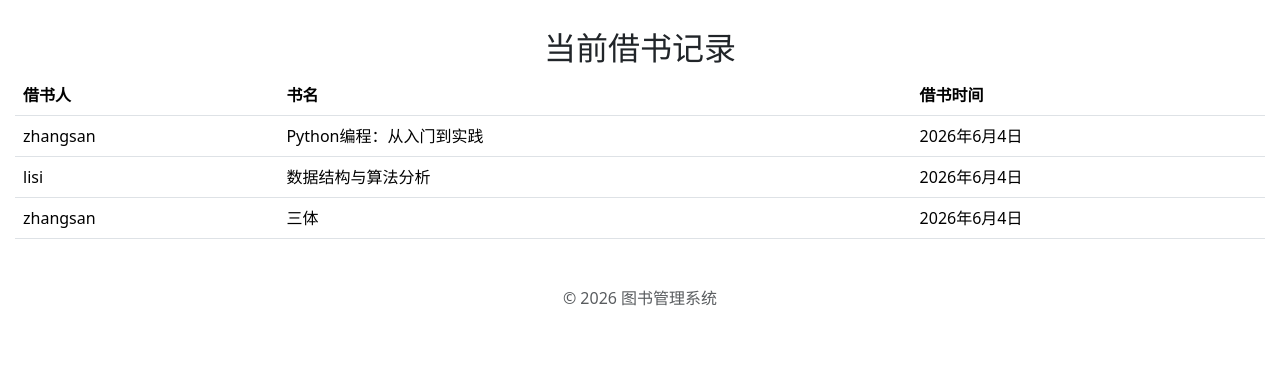
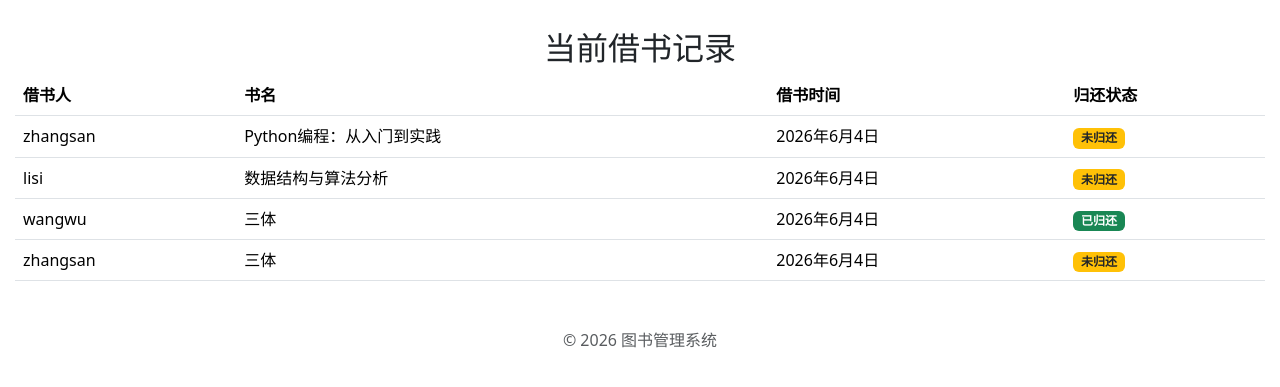
Before and after one commit to Huasfan/BookManagementSystem, a Django app: page / in a window 1280 px wide. Shown: the part 56-443 px from the top of the page. Run offline with Django 5.2, Linux system fonts and the light colour scheme; data comes from the database, SQL or seed files in the repository; both versions use the stored data as it was after the commit; some libraries are stand-ins or nearby versions.

Commit message:
添加种子数据并完善首页表格：显示全部借书记录及归还状态

```diff
--- a/bookmanagement/views.py
+++ b/bookmanagement/views.py
@@ -2,5 +2,5 @@ from django.shortcuts import render
 from bookmanagement.models import Borrows
 
 def index(request):
-    borrows = Borrows.objects.filter(returntype=0).values("username__username", "book__bookname", "borrowdate")
+    borrows = Borrows.objects.values("username__username", "book__bookname", "borrowdate", "returntype")
     return render(request, 'index.html', {'borrows': borrows})
--- a/templates/index.html
+++ b/templates/index.html
@@ -14,6 +14,7 @@
         <th>借书人</th>
         <th>书名</th>
         <th>借书时间</th>
+        <th>归还状态</th>
       </tr>
     </thead>
     <tbody>
@@ -22,10 +23,21 @@
         <td>{{ b.username__username }}</td>
         <td>{{ b.book__bookname }}</td>
         <td>{{ b.borrowdate }}</td>
+        <td>
+          {% if b.returntype == 0 %}
+            <span class="badge bg-warning text-dark">未归还</span>
+          {% elif b.returntype == 1 %}
+            <span class="badge bg-success">已归还</span>
+          {% elif b.returntype == 2 %}
+            <span class="badge bg-danger">逾期归还</span>
+          {% elif b.returntype == 3 %}
+            <span class="badge bg-dark">丢失赔偿</span>
+          {% endif %}
+        </td>
       </tr>
       {% empty %}
       <tr>
-        <td colspan="3" class="text-muted">暂无借书记录</td>
+        <td colspan="4" class="text-muted">暂无借书记录</td>
       </tr>
       {% endfor %}
     </tbody>
```
Also changed, not shown: bookmanagement.db.
